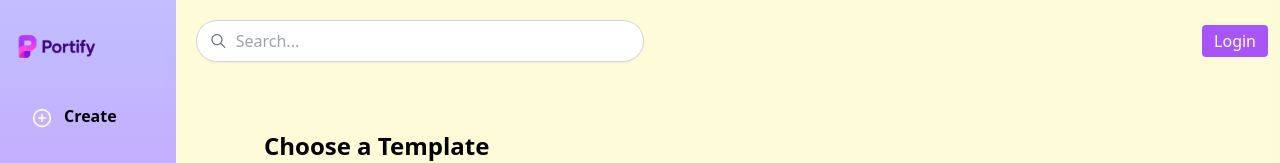
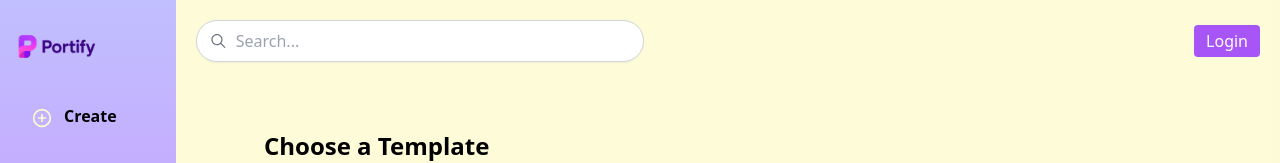
Before and after one commit to VISHNUPRIYA-D/Portfolio-Resume-frontend, a React (Vite) app: page / in a window 1280 px wide. Shown: the top 163 px of the page. Built offline with nearby package versions, Linux system fonts and the light colour scheme.

Commit message:
Update Home.jsx

```diff
--- a/src/pages/Home.jsx
+++ b/src/pages/Home.jsx
@@ -25,7 +25,7 @@ const Home = () => {
           {!token && (
             <Link
               to="/login"
-              className="hidden md:block bg-purple-500  mr-3 text-white px-3 py-1 rounded hover:bg-purple-600 transition"
+              className="hidden md:block bg-purple-500  mr-5 text-white px-3 py-1 rounded hover:bg-purple-600 transition"
             >
               Login
             </Link>
```
